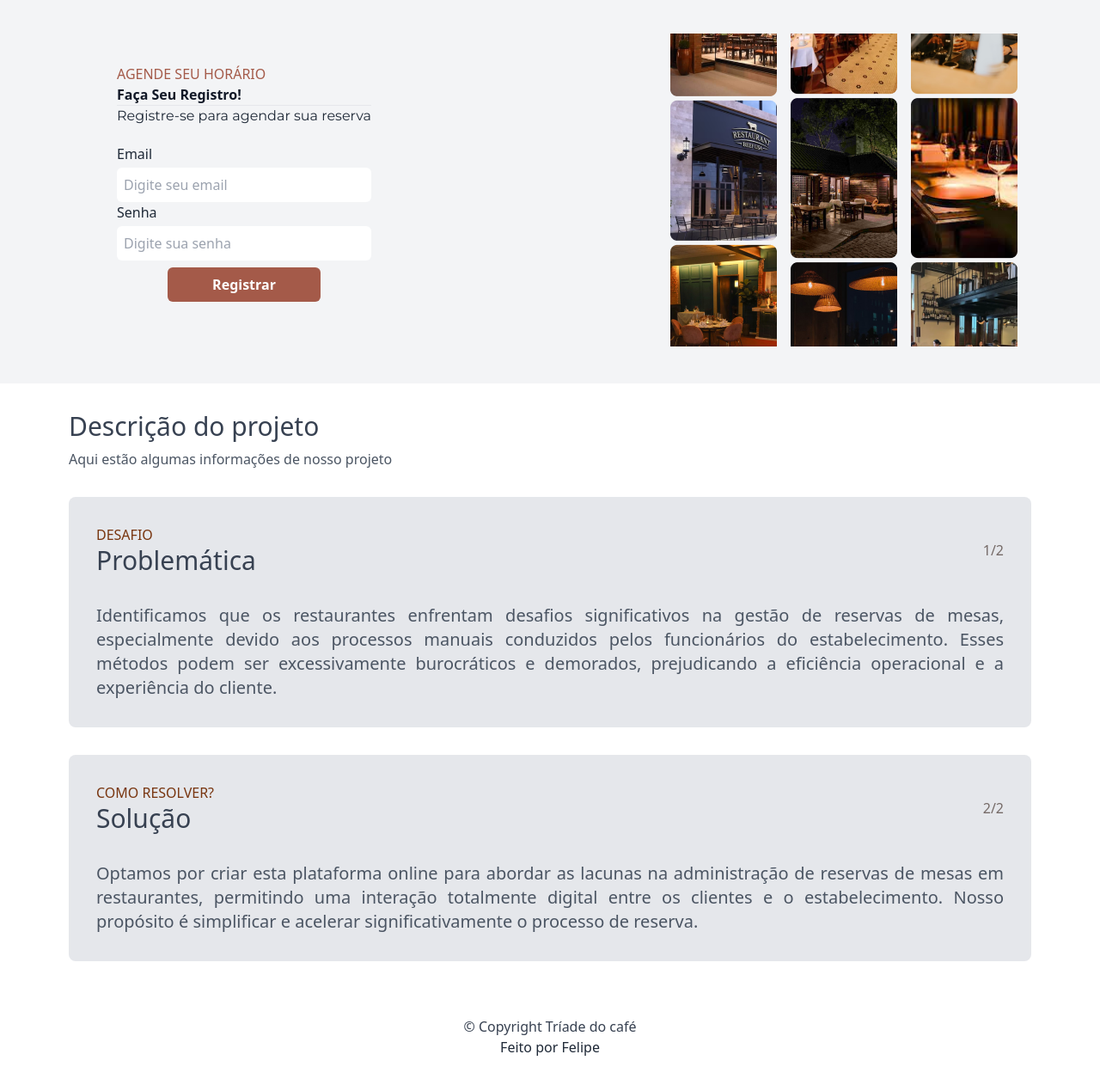
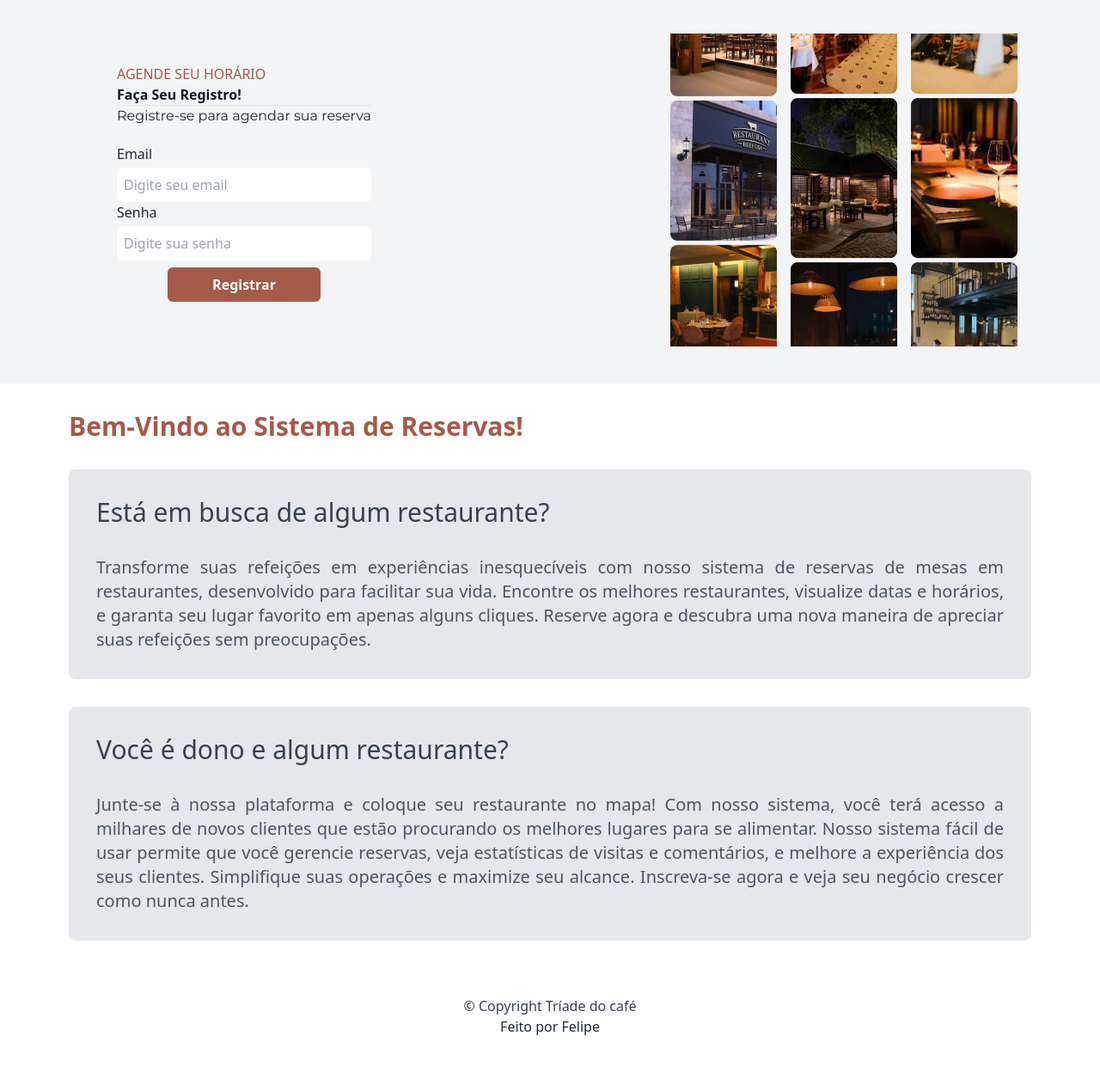
Before and after one commit to FelipeCostaOliveira/Reserva-restaurante, a Python web app: template templates/landingPage/index.html in a window 1280 px wide. Shown: the part 199-1461 px from the top of the page at 86% size. After the commit the page ends 1403 px from the top, so only its background shows below. Run offline with Jinja, Linux system fonts and the light colour scheme; the template is opened without the code that fills it, so the values that code supplies are empty; style sheets or scripts are compiled from the project's sources; some libraries are stand-ins or nearby versions.

Commit message:
STYLE :: Mudando textos da LandingPage

```diff
--- a/templates/landingPage/index.html
+++ b/templates/landingPage/index.html
@@ -55,34 +55,27 @@
         </div>
         <section class="flex flex-col max-w-6xl py-8 px-4 m-auto">
             <header class="flex flex-col gap-2">
-                <h2 class="text-3xl text-gray-700 font-montserrat-bold">Descrição do projeto</h2>
-                <p class="text-base text-gray-600 font-inter-regular">Aqui estão algumas informações de nosso projeto</p>
+                <h2 class="text-3xl text-[#A45A49] font-semibold">Bem-Vindo ao Sistema de Reservas!</h2>
             </header>
 
             <div class="py-0 text-justify flex flex-row flex-wrap justify-between max-md:p-4 max-md:block max-md:flex-row max-md:flex-wrap max-md:gap-8 max-md:justify-between">
                 <div class="bg-gray-200 p-8 rounded-lg flex flex-col gap-8 mt-8">
                     <header class="flex flex-row justify-between items-center">
                         <div class="flex flex-col">
-                            <span class="text-base uppercase text-amber-900 max-md:text-sm">desafio</span>
-                            <h3 class="text-3xl text-gray-700 font-montserrat-bold max-md:text-lg">Problemática</h3>
+                            <h3 class="text-3xl text-gray-700 font-montserrat-bold max-md:text-lg">Está em busca de algum restaurante?</h3>
                         </div>
-                        <p class="text-[#756A67] text-basic font-inter-semibold"> 1/2 </p>
                     </header>
-                    <p class="text-gray-600 text-xl text-justify max-md:text-lg">Identificamos que os restaurantes enfrentam desafios significativos na gestão de reservas de mesas, especialmente devido aos processos manuais conduzidos pelos funcionários do estabelecimento. Esses métodos podem ser excessivamente burocráticos e demorados, prejudicando a eficiência operacional e a experiência do cliente.
+                    <p class="text-gray-600 text-xl text-justify max-md:text-lg">Transforme suas refeições em experiências inesquecíveis com nosso sistema de reservas de mesas em restaurantes, desenvolvido para facilitar sua vida. Encontre os melhores restaurantes, visualize datas e horários, e garanta seu lugar favorito em apenas alguns cliques. Reserve agora e descubra uma nova maneira de apreciar suas refeições sem preocupações.</p>
+                </div>
+                <div class="bg-gray-200 p-8 rounded-lg flex flex-col gap-8 mt-8">
+                    <header class="flex flex-row justify-between items-center">
+                        <div class="flex flex-col">
+                            <h3 class="text-3xl text-gray-700 font-montserrat-bold max-md:text-lg">Você é dono e algum restaurante?</h3>
+                        </div>
+                    </header>
+                    <p class="text-gray-600 text-xl text-justify max-md:text-lg">Junte-se à nossa plataforma e coloque seu restaurante no mapa! Com nosso sistema, você terá acesso a milhares de novos clientes que estão procurando os melhores lugares para se alimentar. Nosso sistema fácil de usar permite que você gerencie reservas, veja estatísticas de visitas e comentários, e melhore a experiência dos seus clientes. Simplifique suas operações e maximize seu alcance. Inscreva-se agora e veja seu negócio crescer como nunca antes.
                     </p>
                 </div>
-                <div class="bg-gray-200 p-8 rounded-lg flex flex-col gap-8  mt-8">
-                    <header class="flex flex-row justify-between items-center">
-                        <div class="flex flex-col ">
-                            <span class="text-base uppercase text-amber-900 max-md:text-sm">Como resolver?</span>
-                            <h3 class="text-3xl text-gray-700 font-montserrat-bold max-md:text-lg">Solução</h3>
-                        </div>
-                        <p class="text-[#756A67] text-base font-inter-semibold">2/2 </p>
-                    </header>
-                    <p class="text-gray-600 text-xl text-justify max-md:text-lg">Optamos por criar esta plataforma online para abordar as lacunas na administração de reservas de mesas em restaurantes, permitindo uma interação totalmente digital entre os clientes e o estabelecimento. Nosso propósito é simplificar e acelerar significativamente o processo de reserva.</p>
-
-                </div>
-
             </div>
         </section>
     </main>
```
